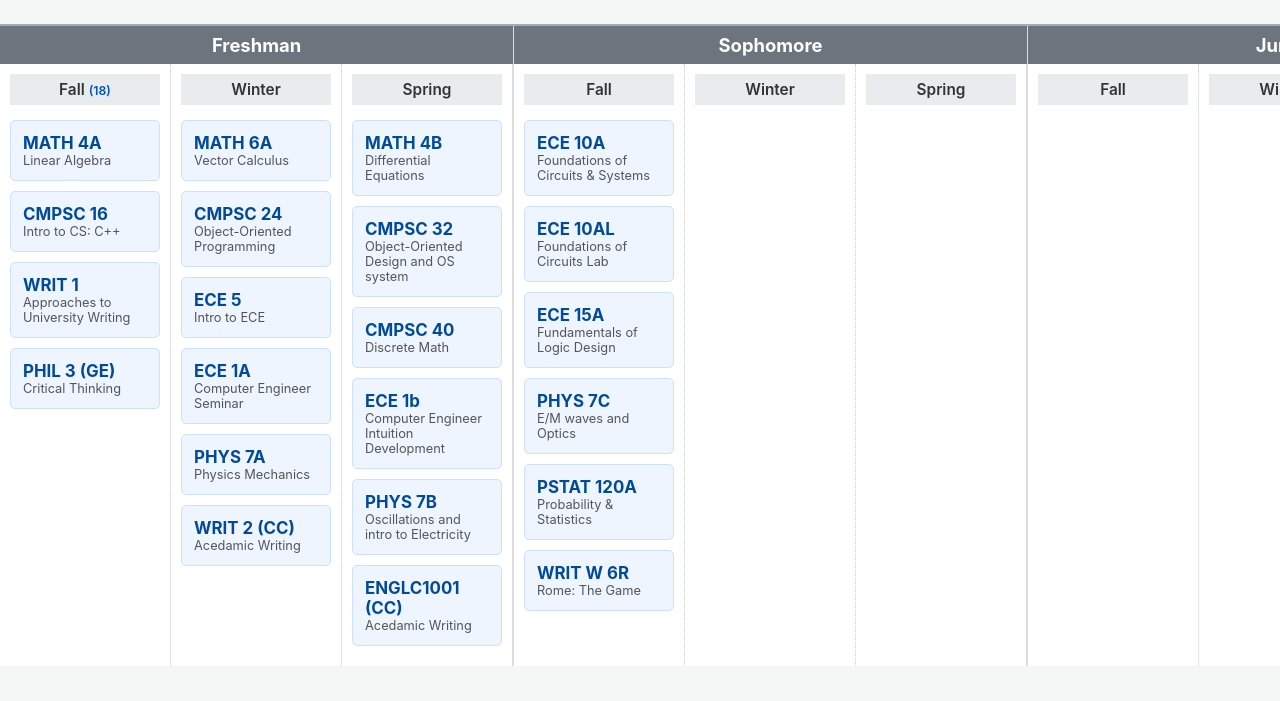
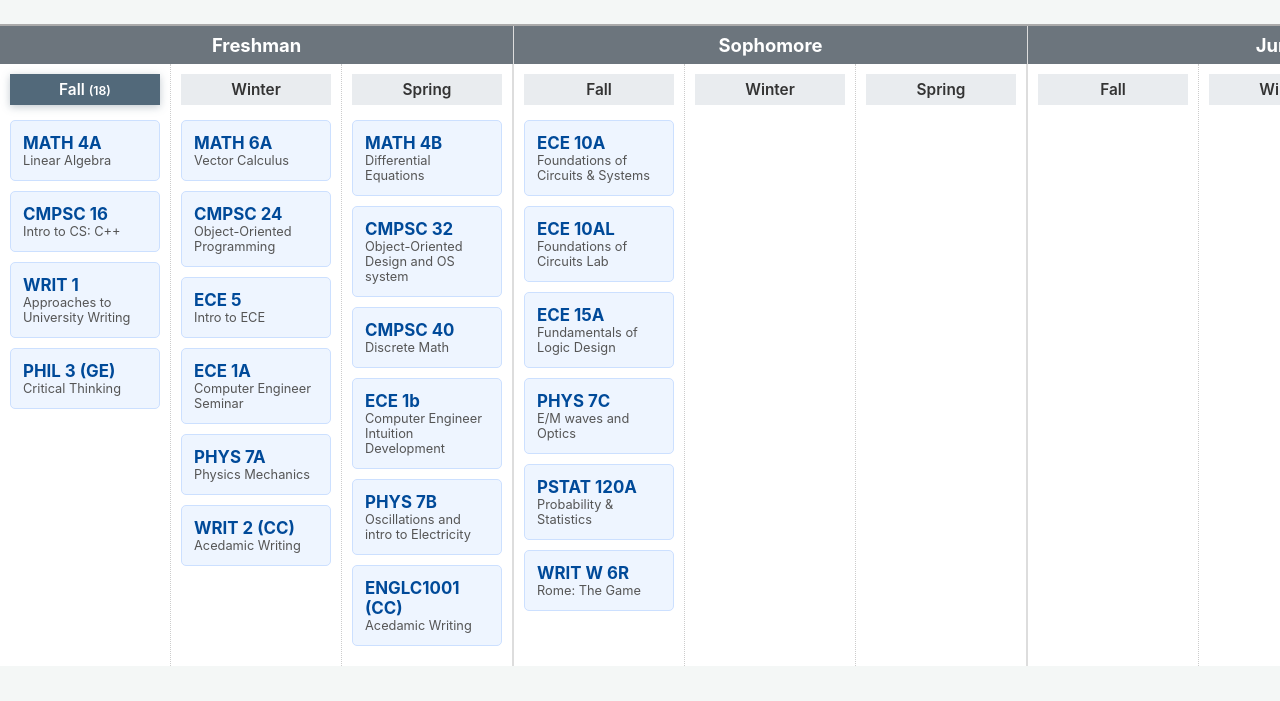
Before and after one commit to LyingMist/CourseFlowSheet, a plain HTML site: page index.html in a window 1280 px wide. In both pictures the pointer is over the element 85 px from the left and 188 px from the top of the page. Shown: the part 99-800 px from the top of the page. Drawn offline with Linux system fonts and the light colour scheme.

Commit message:
1.1.1 added a indicators

```diff
--- a/CSS/style.css
+++ b/CSS/style.css
@@ -88,6 +88,15 @@ h1 {
     margin-bottom: 15px;
     font-size: 1em;
     font-weight: 600;
+    transition: background-color 0.2s ease, color 0.2s ease, box-shadow 0.2s ease;
+}
+
+.quarter-column:hover > h3,
+.quarter-column:focus > h3,
+.quarter-column:focus-within > h3 {
+    background-color: #52697a;
+    color: #ffffff;
+    box-shadow: 0 2px 8px rgba(82, 105, 122, 0.35);
 }
 
 .quarter-credits {
@@ -116,10 +125,12 @@ h1 {
 }
 
 .quarter-column:hover .quarter-credits,
-.quarter-column:focus .quarter-credits {
+.quarter-column:focus .quarter-credits,
+.quarter-column:focus-within .quarter-credits {
     max-width: 3em;
     margin-left: 4px;
     opacity: 1;
+    color: #ffffff;
     transform: translateX(0);
 }
 
```
